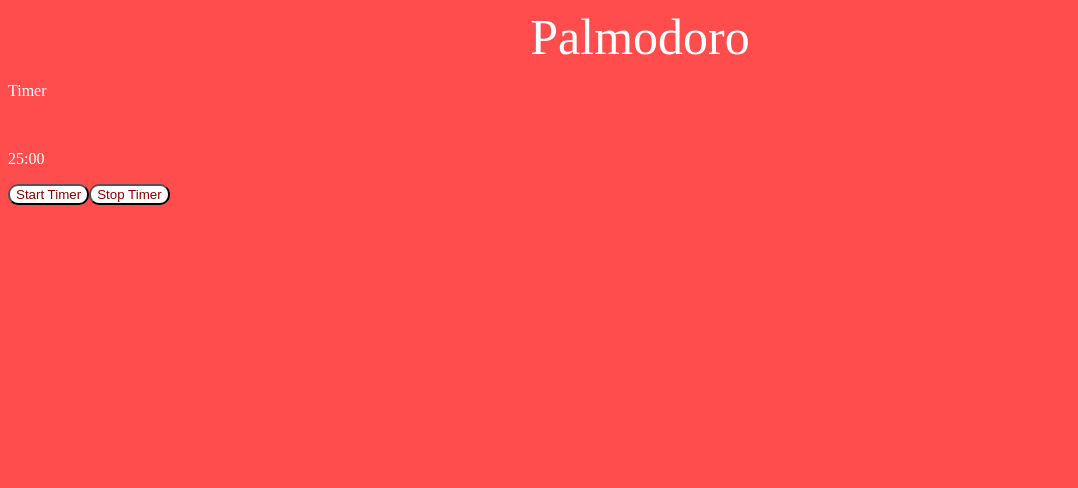
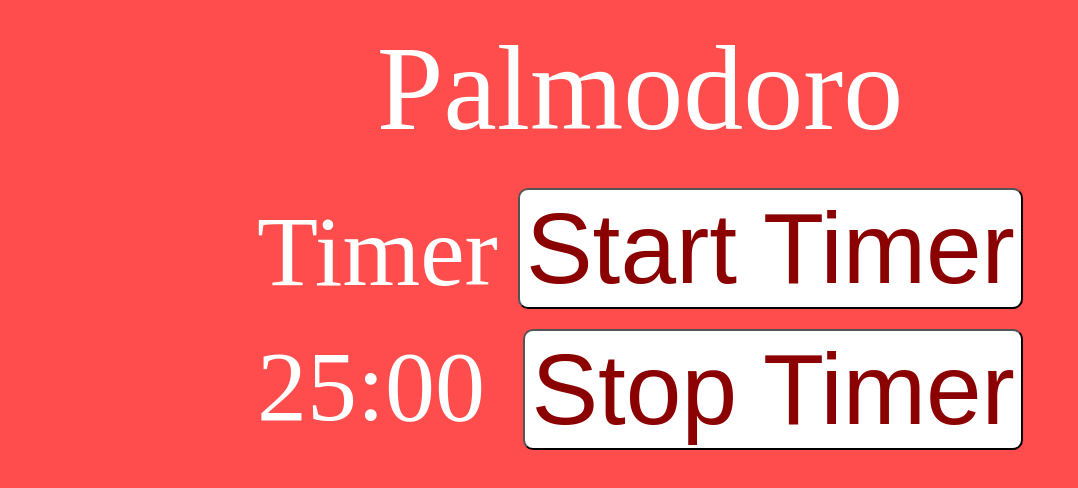
Before and after one commit to PaliGitHub123/pomodoro, a Vue app in the folder pomodoro/: page / in a window 1280 px wide. Shown: the top 488 px of the page, without its empty margins (0-1078 px from the left). Built offline with nearby package versions, Linux system fonts and the light colour scheme.

Commit message:
aligning almost done, Tomatofavicon.ico as icon

```diff
--- a/pomodoro/public/index.html
+++ b/pomodoro/public/index.html
@@ -4,7 +4,7 @@
     <meta charset="utf-8">
     <meta http-equiv="X-UA-Compatible" content="IE=edge">
     <meta name="viewport" content="width=device-width,initial-scale=1.0">
-    <link rel="icon" href="<%= BASE_URL %>favicon.ico">
+    <link rel="icon" href="<%= BASE_URL %>Tomatofavicon.ico">
     <title><%= htmlWebpackPlugin.options.title %></title>
   </head>
   <style>
--- a/pomodoro/src/App.vue
+++ b/pomodoro/src/App.vue
@@ -1,20 +1,32 @@
 <template>
   <header class="palmodoro">Palmodoro</header>
-  <PomodoroTimer/>
-  <StartButton/>
-  <StopButton/>
+  <div class="components-center">
+      <div class="left">
+        <TimerHeader/>
+        <PomodoroTimer/>
+      </div>
+      <div class="right">
+        <StartButton/>
+        <StopButton/>
+      </div>
+    </div>
+
+
+
 </template>
 
 <script>
 import PomodoroTimer from './components/PomodoroTimer.vue'
 import StartButton from './components/StartButton.vue'
-import StopButton from "@/components/StopButton.vue"
+import StopButton from "./components/StopButton.vue"
+import TimerHeader from "@/components/TimerHeader.vue";
 export default {
   name: 'App',
   components: {
     PomodoroTimer,
     StartButton,
-    StopButton
+    StopButton,
+    TimerHeader
   }
 }
 </script>
@@ -23,9 +35,30 @@ export default {
 #app {
 }
 .palmodoro{
-  font-size: 50px;
+  font-size: 120px;
   color: white;
   display: flex;
   justify-content: center;
+  margin: 20px;
+}
+.components-center{
+  display: flex;
+  flex-direction: row;
+  justify-content: center;
+  align-content: center;
+  align-items: center;
+  margin: 10px;
+}
+.left{
+  display: flex;
+  flex-direction: column;
+  justify-content: flex-start;
+}
+
+.right{
+  display: flex;
+  flex-direction: column;
+  justify-content: flex-end;
+  align-items: end;
 }
 </style>
--- a/pomodoro/src/components/PomodoroTimer.vue
+++ b/pomodoro/src/components/PomodoroTimer.vue
@@ -1,6 +1,4 @@
 <template>
-  <p>Timer</p>
-  <br>
   <p>25:00</p>
 </template>
 
@@ -14,5 +12,7 @@ export default {
 <style scoped>
 p{
   color: white;
+  margin: 10px;
+  font-size: 100px;
 }
 </style>
--- a/pomodoro/src/components/StartButton.vue
+++ b/pomodoro/src/components/StartButton.vue
@@ -13,5 +13,7 @@ button{
   border-radius: 10px;
   background-color: white;
   color: darkred;
+  margin: 10px;
+  font-size: 100px;
 }
 </style>
--- a/pomodoro/src/components/StopButton.vue
+++ b/pomodoro/src/components/StopButton.vue
@@ -13,5 +13,7 @@ button{
   border-radius: 10px;
   background-color: white;
   color: darkred;
+  margin: 10px;
+  font-size: 100px;
 }
 </style>
--- /dev/null
+++ b/pomodoro/src/components/TimerHeader.vue
@@ -0,0 +1,15 @@
+<script setup>
+
+</script>
+
+<template>
+<p>Timer</p>
+</template>
+
+<style scoped>
+p{
+  color: white;
+  margin: 10px;
+  font-size: 100px;
+}
+</style>
```
Also changed, not shown: 2 other files (tests, documents, lock files or other folders).
